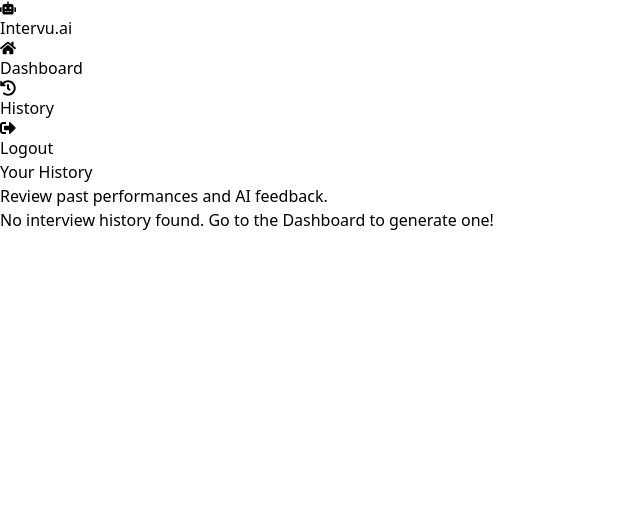
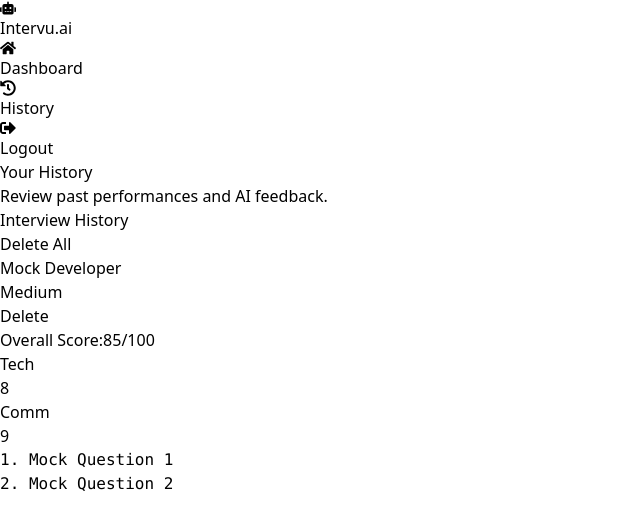
Before and after one commit to Pravesh-7/ai-interview-simulation-platform, a React (Vite) app in the folder client/: page /history in a window 1280 px wide. Shown: the top 530 px of the page, without its empty margins (0-640 px from the left). Built offline with nearby package versions, Linux system fonts and the light colour scheme; no server answers; sample sign-in values are in the browser's storage.

Commit message:
feat: implement mock data fallbacks for all api calls (feature 11)

```diff
--- a/client/src/pages/Dashboard.jsx
+++ b/client/src/pages/Dashboard.jsx
@@ -34,6 +34,16 @@ function Dashboard() {
       setHistory(res.data);
     } catch (err) {
       console.log(err);
+      setHistory([
+        {
+          _id: "mock1",
+          role: "Mock Developer",
+          difficulty: "Medium",
+          questions: "1. Mock Question 1\n2. Mock Question 2",
+          createdAt: new Date().toISOString(),
+          evaluation: { overallScore: 85, technicalKnowledge: 8, communication: 9, confidence: 8, problemSolving: 9 }
+        }
+      ]);
     }
   };
 
@@ -137,7 +147,9 @@ function Dashboard() {
       setLoading(false);
     } catch (err) {
       console.log(err);
-      toast.error("AI Generation Failed", { id: "generate" });
+      toast("AI Generation Failed. Falling back to Mock Data...", { icon: "⚠️", id: "generate" });
+      setQuestions("1. Can you describe a time you overcame a challenging bug?\n2. Explain React state vs props.\n3. How do you ensure your code is maintainable?");
+      setInterviewId("mock_interview_" + Date.now());
       setLoading(false);
     }
   };
@@ -156,7 +168,17 @@ function Dashboard() {
       setEvaluating(false);
     } catch (err) {
       console.log(err);
-      toast.error("Evaluation Failed", { id: "evaluate" });
+      toast("Evaluation Failed. Falling back to Mock Feedback...", { icon: "⚠️", id: "evaluate" });
+      setFeedback({
+        overallScore: 88,
+        technicalKnowledge: 8,
+        communication: 9,
+        confidence: 9,
+        problemSolving: 9,
+        strengths: ["Clear structuring of thoughts", "Good foundational knowledge"],
+        weaknesses: ["Could provide more specific code examples"],
+        areasOfImprovement: ["Try to elaborate more on edge cases when answering technical questions."]
+      });
       setEvaluating(false);
     }
   };
--- a/client/src/pages/History.jsx
+++ b/client/src/pages/History.jsx
@@ -16,7 +16,17 @@ export default function History() {
       setHistory(res.data);
     } catch (err) {
       console.log(err);
-      toast.error("Failed to load history");
+      toast("Failed to load history. Showing Mock History...", { icon: "⚠️" });
+      setHistory([
+        {
+          _id: "mock1",
+          role: "Mock Developer",
+          difficulty: "Medium",
+          questions: "1. Mock Question 1\n2. Mock Question 2",
+          createdAt: new Date().toISOString(),
+          evaluation: { overallScore: 85, technicalKnowledge: 8, communication: 9, confidence: 8, problemSolving: 9 }
+        }
+      ]);
     }
   };
 
```
Also changed, not shown: 1 other file (tests, documents, lock files or other folders).
